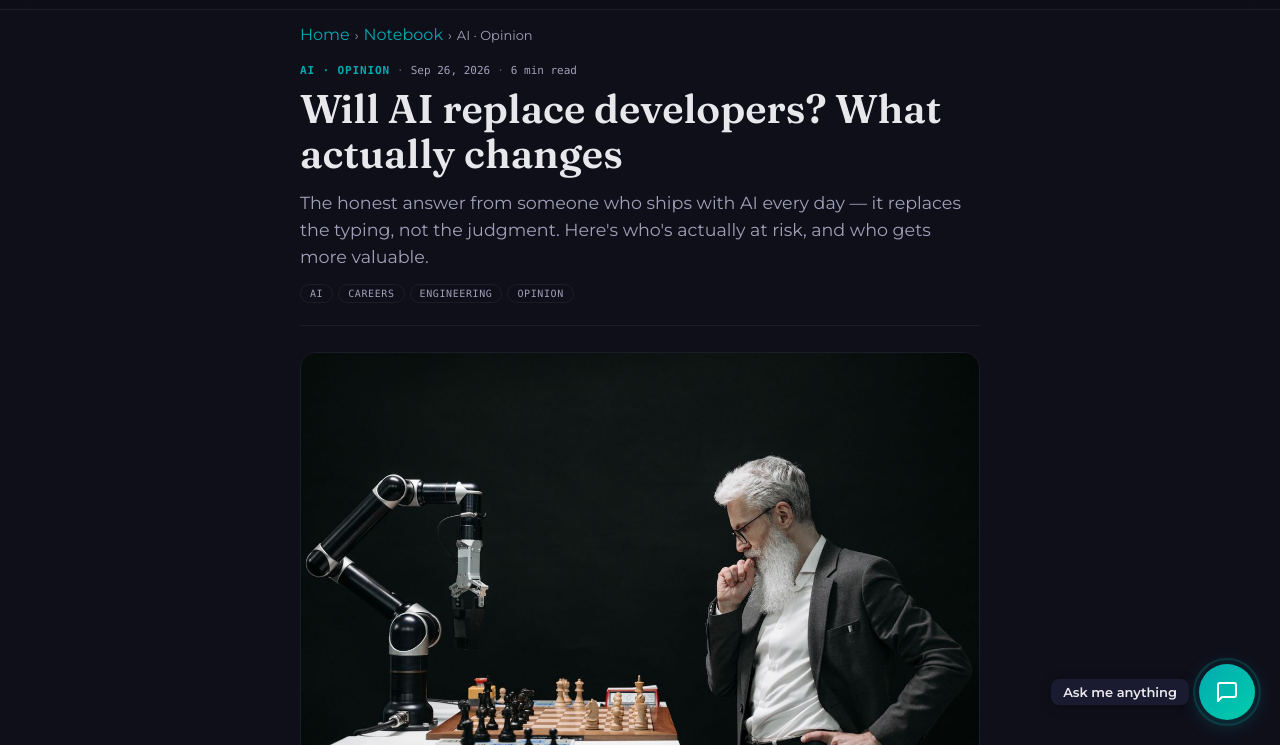
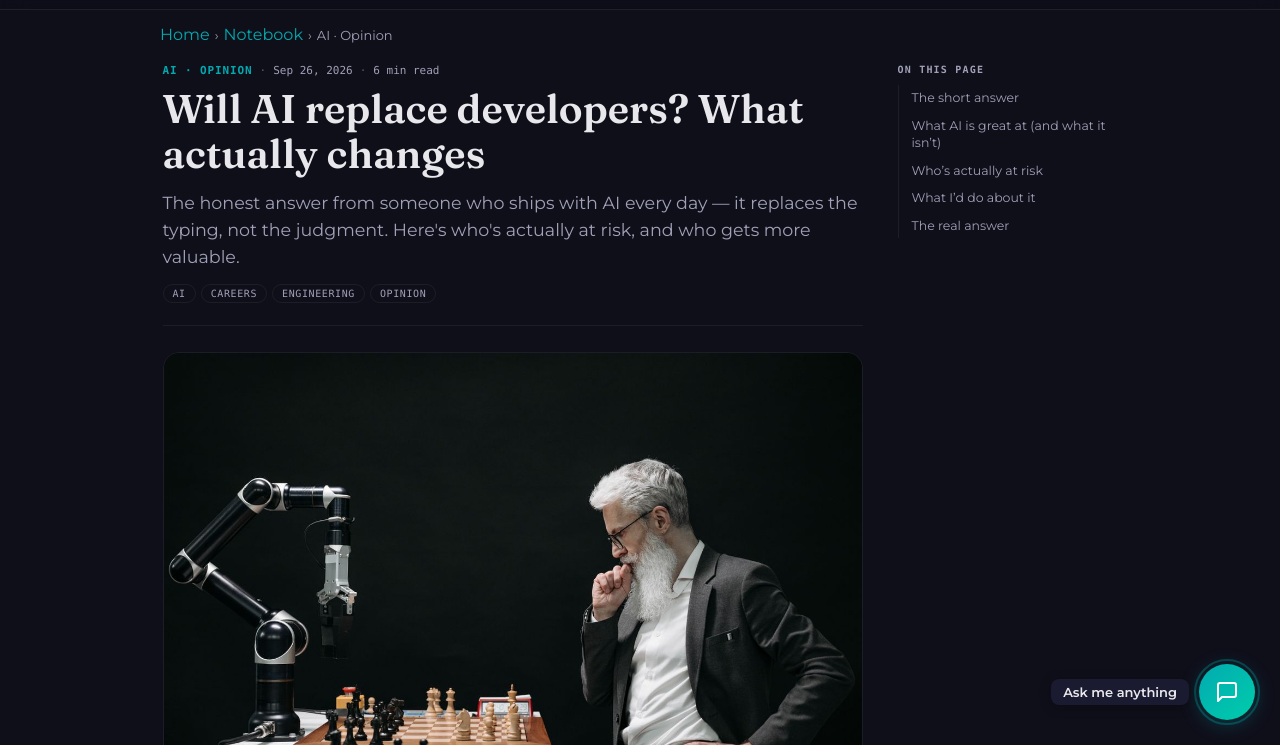
Before and after one commit to Kstriabintang/Kstriabintang.github.io, an Astro site: page /blog/will-ai-replace-developers in a window 1280 px wide. Shown: the part 55-800 px from the top of the page. Built offline with nearby package versions, Linux system fonts and the light colour scheme; Astro itself is replaced by a stand-in of ours.

Commit message:
fix(blog): two-column reading layout with sticky 'On this page' TOC
The article was a narrow 720px column pinned left, leaving the right half of wide
screens empty and the prose narrower than the cover (ragged). Now: a centered
grid (main up to 700px + a 220px sticky table-of-contents from the post's H2s),
prose fills the column so everything aligns, and the right space is used. Mobile
collapses to a single column with the TOC hidden. No overflow at 390 or 1440.

```diff
--- a/src/pages/blog/[slug].astro
+++ b/src/pages/blog/[slug].astro
@@ -13,7 +13,8 @@ export async function getStaticPaths() {
 }
 
 const { post } = Astro.props;
-const { Content } = await render(post);
+const { Content, headings } = await render(post);
+const toc = headings.filter((h) => h.depth === 2);
 const all = await getPosts();
 const related = all.filter((p) => postSlug(p) !== postSlug(post)).slice(0, 2);
 
@@ -71,6 +72,8 @@ if (post.data.faq && post.data.faq.length) {
         </ol>
       </nav>
 
+      <div class="blog-post__grid">
+        <div class="blog-post__main">
       <header class="blog-post__head">
         <div class="blog-post__meta">
           <span class="blog-card__cat">{post.data.category}</span>
@@ -148,6 +151,21 @@ if (post.data.faq && post.data.faq.length) {
           </div>
         )}
       </footer>
+        </div>
+
+        {toc.length > 1 && (
+          <aside class="blog-post__toc" aria-label="On this page">
+            <p class="blog-post__toc-label">On this page</p>
+            <nav>
+              <ul>
+                {toc.map((h) => (
+                  <li><a href={`#${h.slug}`}>{h.text}</a></li>
+                ))}
+              </ul>
+            </nav>
+          </aside>
+        )}
+      </div>
     </article>
   </main>
 </BaseLayout>
--- a/src/styles/pages/_blog.scss
+++ b/src/styles/pages/_blog.scss
@@ -25,8 +25,21 @@
 .blog-empty {text-align:center; color:var(--text-secondary); font-size:1.5rem}
 
 /* ---- post ---- */
-.blog-post {max-width:720px; text-align:left}
+.blog-post {max-width:1000px; text-align:left}
 .prose {text-align:left}
+/* Two-column reading layout on large screens: article + sticky "On this page" TOC. */
+.blog-post__main {min-width:0}
+@media(min-width:64em) {
+  .blog-post__grid {display:grid; grid-template-columns:minmax(0,700px) 220px; gap:3.5rem; justify-content:center; align-items:start}
+}
+.blog-post__toc {display:none}
+@media(min-width:64em) {
+  .blog-post__toc {display:block; position:sticky; top:9rem; align-self:start}
+}
+.blog-post__toc-label {font-family:ui-monospace,Menlo,monospace; font-size:1rem; font-weight:600; letter-spacing:.12em; text-transform:uppercase; color:var(--text-secondary); margin:0 0 1rem}
+.blog-post__toc nav ul {list-style:none; margin:0; padding:0; display:flex; flex-direction:column; gap:.2rem; border-left:1px solid var(--card-border)}
+.blog-post__toc a {display:block; padding:.4rem 0 .4rem 1.2rem; margin-left:-1px; font-size:1.25rem; line-height:1.4; color:var(--text-secondary); text-decoration:none; border-left:2px solid transparent; transition:color .2s ease, border-color .2s ease}
+.blog-post__toc a:hover {color:#02aab0; border-left-color:#02aab0}
 .blog-post__head {margin-bottom:2.6rem; padding-bottom:2.2rem; border-bottom:1px solid var(--card-border)}
 .blog-post__meta {display:flex; align-items:center; gap:.7rem; flex-wrap:wrap; font-family:ui-monospace,Menlo,monospace; font-size:1.1rem; color:var(--text-secondary); margin-bottom:1rem}
 .blog-post__title {font-family:Fraunces,Georgia,serif; font-size:clamp(2.8rem,5vw,4rem); font-weight:600; line-height:1.12; color:var(--text-primary); margin:0 0 1.2rem}
@@ -44,7 +57,7 @@
 .tldr__list li::marker {color:#02aab0}
 
 /* ---- FAQ ---- */
-.post-faq {max-width:68ch; margin:3rem 0 0; text-align:left}
+.post-faq {max-width:none; margin:3rem 0 0; text-align:left}
 .post-faq__title {font-family:Fraunces,Georgia,serif; font-size:2.3rem; font-weight:600; color:var(--text-primary); margin:0 0 1.2rem}
 .post-faq__list {display:flex; flex-direction:column; gap:.8rem}
 .post-faq__item {border:1px solid var(--card-border); border-radius:12px; background:var(--card-bg); padding:0 1.6rem; overflow:hidden}
@@ -55,7 +68,7 @@
 .post-faq__a {margin:0 0 1.4rem; font-size:1.45rem; line-height:1.65; color:var(--text-secondary)}
 
 /* ---- author bio ---- */
-.post-author {display:flex; gap:1.4rem; align-items:flex-start; max-width:68ch; margin:3rem 0 0; padding:1.8rem; border-radius:16px; background:var(--card-bg); border:1px solid var(--card-border); text-align:left}
+.post-author {display:flex; gap:1.4rem; align-items:flex-start; max-width:none; margin:3rem 0 0; padding:1.8rem; border-radius:16px; background:var(--card-bg); border:1px solid var(--card-border); text-align:left}
 .post-author__img {width:64px; height:64px; border-radius:50%; object-fit:cover; flex-shrink:0; border:2px solid #02aab040}
 .post-author__name {font-family:Fraunces,Georgia,serif; font-size:1.7rem; font-weight:600; color:var(--text-primary); margin:0 0 .3rem}
 .post-author__bio {font-size:1.35rem; line-height:1.55; color:var(--text-secondary); margin:0 0 .8rem}
@@ -64,7 +77,7 @@
 .post-author__links a:hover {opacity:.82}
 
 /* ---- prose ---- */
-.prose {max-width:68ch; color:var(--text-primary)}
+.prose {max-width:none; color:var(--text-primary)}
 .prose h2 {font-family:Fraunces,Georgia,serif; font-size:2.5rem; font-weight:600; line-height:1.25; margin:2.8rem 0 1rem; color:var(--text-primary)}
 .prose h3 {font-family:Fraunces,Georgia,serif; font-size:1.95rem; font-weight:600; margin:2rem 0 .8rem; color:var(--text-primary)}
 .prose p {font-size:1.75rem; line-height:1.75; color:var(--text-secondary); margin:0 0 1.5rem}
```
